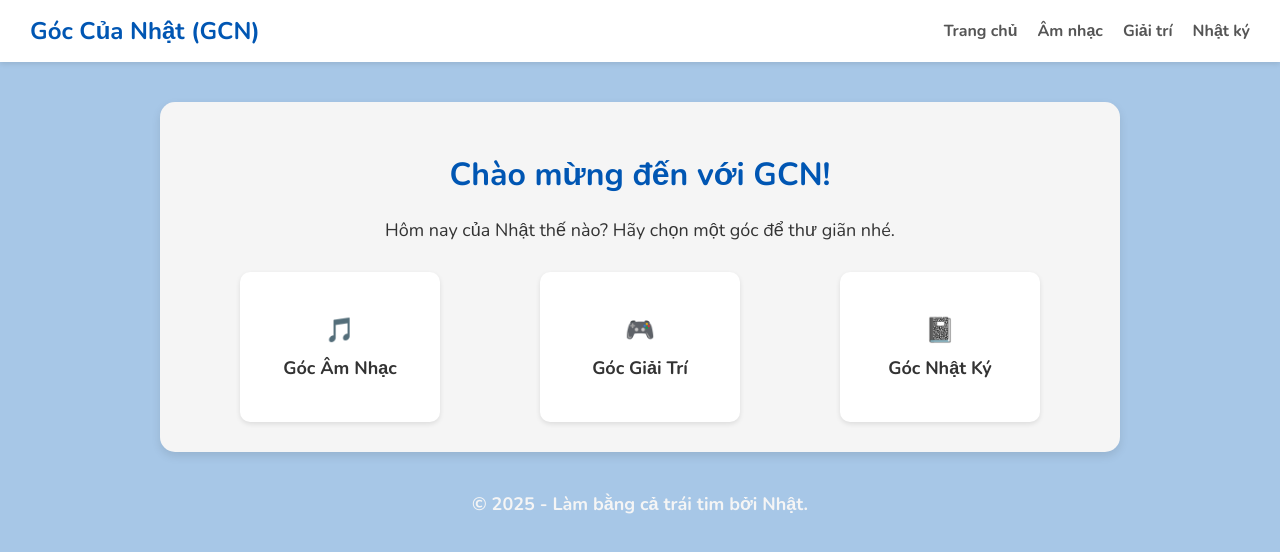
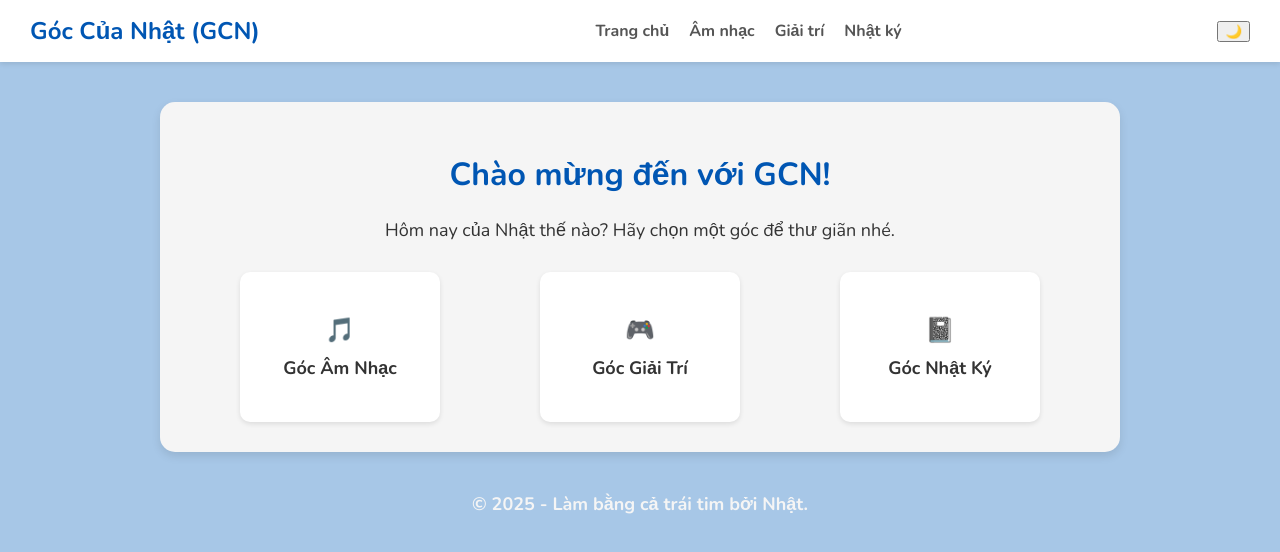
Before and after one commit to phannhat211-eng/GCN_Website, a plain HTML site: page index.html in a window 1280 px wide. Drawn offline with nearby package versions, Linux system fonts and the light colour scheme.

Commit message:
Nâng cấp Darkmode

```diff
--- a/index.html
+++ b/index.html
@@ -23,6 +23,7 @@
             <li><a href="games.html">Giải trí</a></li>
             <li><a href="login.html">Nhật ký</a></li>
         </ul>
+        <button id="theme-toggle-button" class="theme-toggle">🌙</button>
     </nav>
 
     <main class="container">
```
Also changed, not shown: diary.html (+1 -0 lines), games.html (+1 -0 lines), login.html (+1 -0 lines), music.html (+1 -0 lines).
